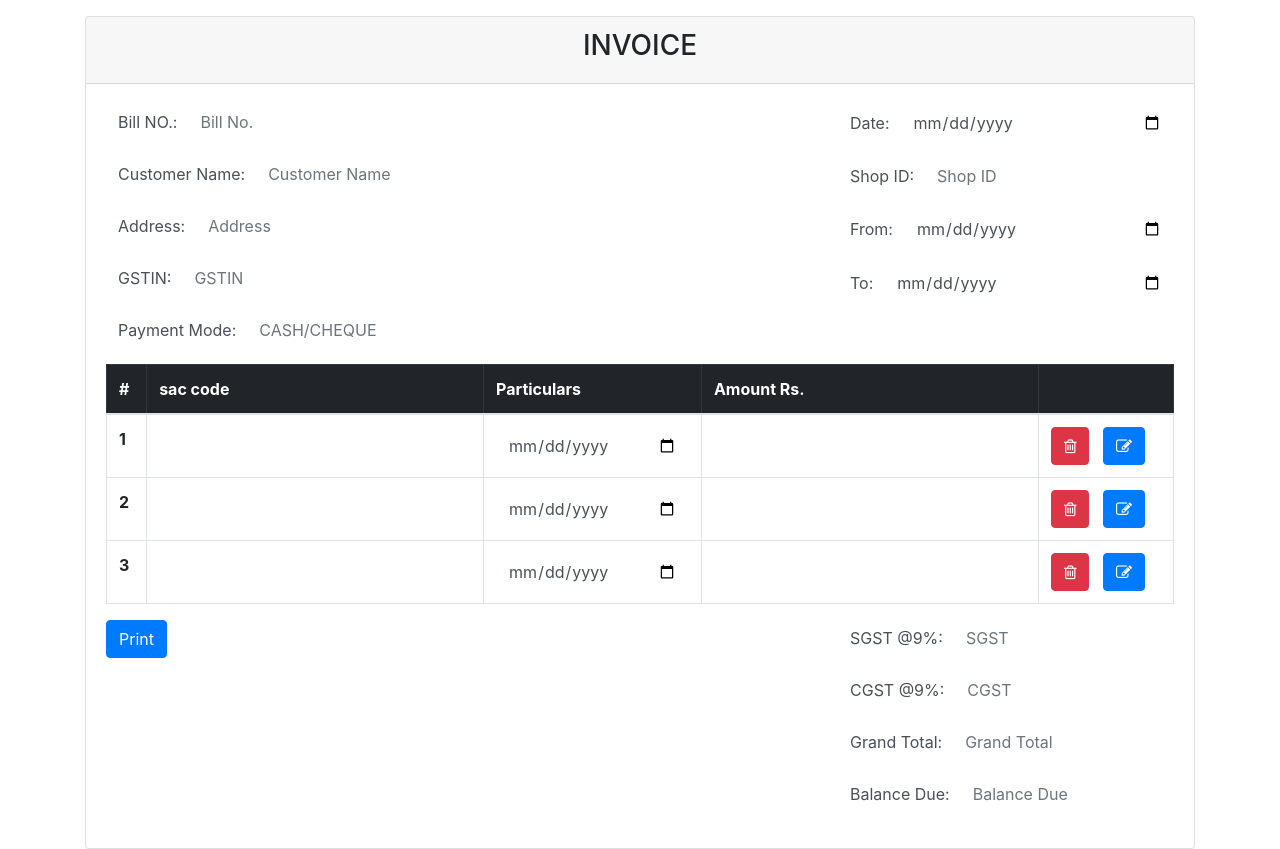
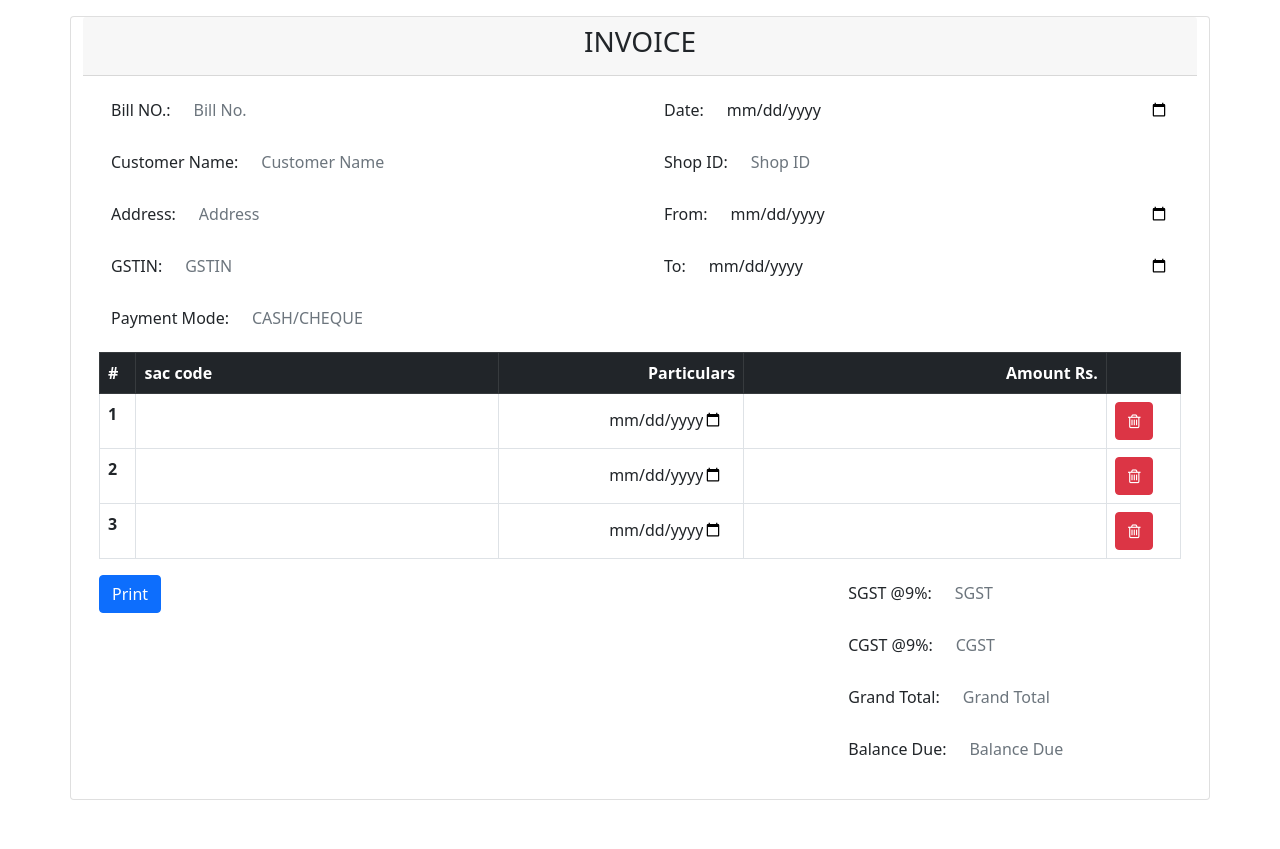
Before and after one commit to Kunal-R-Prajapati/Invoice-Management, a PHP site: page /invoice.php in a window 1280 px wide. After the commit the page ends 800 px from the top, so only its background shows below. Run offline with PHP 8.4, Linux system fonts and the light colour scheme; some libraries are stand-ins or nearby versions.

Commit message:
changed invoice.php

```diff
--- a/invoice.php
+++ b/invoice.php
@@ -3,12 +3,13 @@
   <head>
     <!-- Required meta tags -->
     <meta charset="utf-8">
-    <meta name="viewport" content="width=device-width, initial-scale=1, shrink-to-fit=no">
+    <meta name="viewport" content="width=device-width, initial-scale=1">
 
     <!-- Bootstrap CSS -->
-    <link rel="stylesheet" href="https://cdn.jsdelivr.net/npm/bootstrap@4.0.0/dist/css/bootstrap.min.css" integrity="sha384-Gn5384xqQ1aoWXA+058RXPxPg6fy4IWvTNh0E263XmFcJlSAwiGgFAW/dAiS6JXm" crossorigin="anonymous">
+    <link href="https://cdn.jsdelivr.net/npm/bootstrap@5.0.2/dist/css/bootstrap.min.css" rel="stylesheet" integrity="sha384-EVSTQN3/azprG1Anm3QDgpJLIm9Nao0Yz1ztcQTwFspd3yD65VohhpuuCOmLASjC" crossorigin="anonymous">
+
     <link rel="stylesheet" href="https://cdnjs.cloudflare.com/ajax/libs/font-awesome/4.7.0/css/font-awesome.min.css">
-    <title>Invoice</title>
+    <title>invoice</title>
 
     <style>
         @media screen {
@@ -59,16 +60,10 @@ function getprint()
   }
 
  </script>
-
-
   </head>
   <body>
-
-
-
-
-
     <div class="container">
+        <div class="row">
             <div class="row mb-3"></div>
         <div class="card">
             <div class="card-header text-center">
@@ -76,7 +71,7 @@ function getprint()
             </div>
             <div class="card-body">
                 <div class="row">
-                    <div class="col-8">
+                    <div class="col-6">
 
 
                         <div class="input-group mb-3">
@@ -117,7 +112,7 @@ function getprint()
 
                     </div>
 
-                    <div class="col-4">
+                    <div class="col-6">
 
                       <div class="input-group mb-3">
                         <div class="input-group-prepend">
@@ -169,11 +164,10 @@ function getprint()
         <tbody>
           <tr>
             <th scope="row">1</th>
-            <td><input type="number" class="form-control"></td>
-            <td><input type="date" class="form-control"></td>
-            <td><input type="number" class="form-control"></td>
+            <td><input type="number" class="form-control text-end"></td>
+            <td><input type="date" class="form-control text-end"></td>
+            <td><input type="number" class="form-control text-end"></td>
             <td class="noprint"><button type="button" class="btn btn-danger"><i class="fa fa-trash-o" aria-hidden="true"></i>
-            </button>&nbsp;&nbsp;&nbsp;<button type="button" class="btn btn-primary"><i class="fa fa-pencil-square-o" aria-hidden="true"></i>
             </button></td>
           </tr>
 
@@ -183,7 +177,6 @@ function getprint()
             <td><input type="date" class="form-control text-end"></td>
             <td><input type="number" class="form-control text-end"></td>
             <td class="noprint"><button type="button" class="btn btn-danger"><i class="fa fa-trash-o" aria-hidden="true"></i>
-            </button>&nbsp;&nbsp;&nbsp;<button type="button" class="btn btn-primary"><i class="fa fa-pencil-square-o" aria-hidden="true"></i>
             </button></td>
           </tr>
 
@@ -193,7 +186,6 @@ function getprint()
             <td><input type="date" class="form-control text-end"></td>
             <td><input type="number" class="form-control text-end"></td>
             <td class="noprint"><button type="button" class="btn btn-danger"><i class="fa fa-trash-o" aria-hidden="true"></i>
-            </button>&nbsp;&nbsp;&nbsp;<button type="button" class="btn btn-primary"><i class="fa fa-pencil-square-o" aria-hidden="true"></i>
             </button></td>
           </tr>
 
@@ -250,14 +242,18 @@ function getprint()
     </div>
 
 
+        </div>
+      </div>
 
+    <!-- Optional JavaScript; choose one of the two! -->
 
+    <!-- Option 1: Bootstrap Bundle with Popper -->
+    <script src="https://cdn.jsdelivr.net/npm/bootstrap@5.0.2/dist/js/bootstrap.bundle.min.js" integrity="sha384-MrcW6ZMFYlzcLA8Nl+NtUVF0sA7MsXsP1UyJoMp4YLEuNSfAP+JcXn/tWtIaxVXM" crossorigin="anonymous"></script>
 
-
-    <!-- Optional JavaScript -->
-    <!-- jQuery first, then Popper.js, then Bootstrap JS -->
-    <script src="https://code.jquery.com/jquery-3.2.1.slim.min.js" integrity="sha384-KJ3o2DKtIkvYIK3UENzmM7KCkRr/rE9/Qpg6aAZGJwFDMVNA/GpGFF93hXpG5KkN" crossorigin="anonymous"></script>
-    <script src="https://cdn.jsdelivr.net/npm/popper.js@1.12.9/dist/umd/popper.min.js" integrity="sha384-ApNbgh9B+Y1QKtv3Rn7W3mgPxhU9K/ScQsAP7hUibX39j7fakFPskvXusvfa0b4Q" crossorigin="anonymous"></script>
-    <script src="https://cdn.jsdelivr.net/npm/bootstrap@4.0.0/dist/js/bootstrap.min.js" integrity="sha384-JZR6Spejh4U02d8jOt6vLEHfe/JQGiRRSQQxSfFWpi1MquVdAyjUar5+76PVCmYl" crossorigin="anonymous"></script>
+    <!-- Option 2: Separate Popper and Bootstrap JS -->
+    <!--
+    <script src="https://cdn.jsdelivr.net/npm/@popperjs/core@2.9.2/dist/umd/popper.min.js" integrity="sha384-IQsoLXl5PILFhosVNubq5LC7Qb9DXgDA9i+tQ8Zj3iwWAwPtgFTxbJ8NT4GN1R8p" crossorigin="anonymous"></script>
+    <script src="https://cdn.jsdelivr.net/npm/bootstrap@5.0.2/dist/js/bootstrap.min.js" integrity="sha384-cVKIPhGWiC2Al4u+LWgxfKTRIcfu0JTxR+EQDz/bgldoEyl4H0zUF0QKbrJ0EcQF" crossorigin="anonymous"></script>
+    -->
   </body>
 </html>
```
Lines whose indentation alone changed are shown as unchanged.
